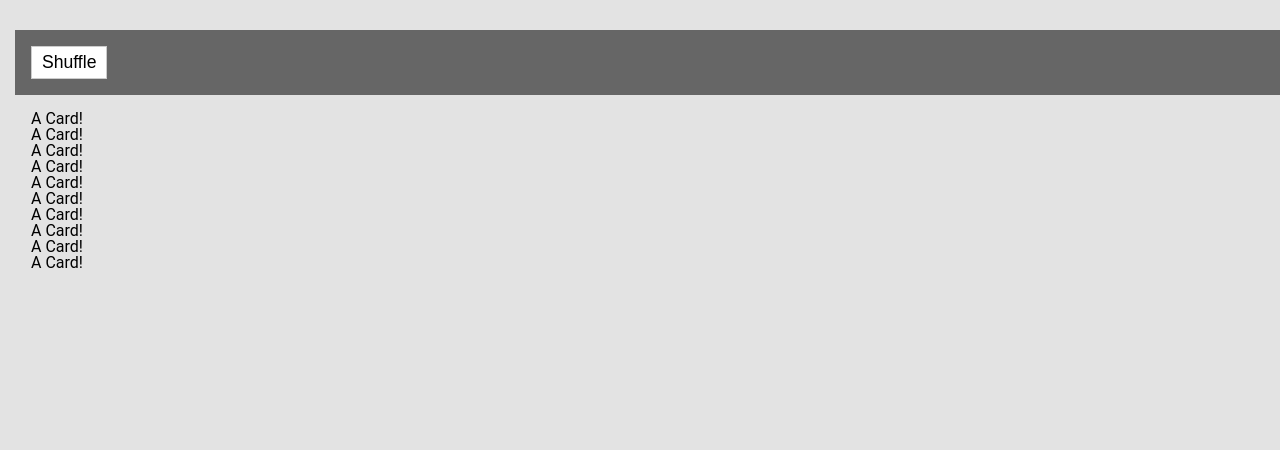
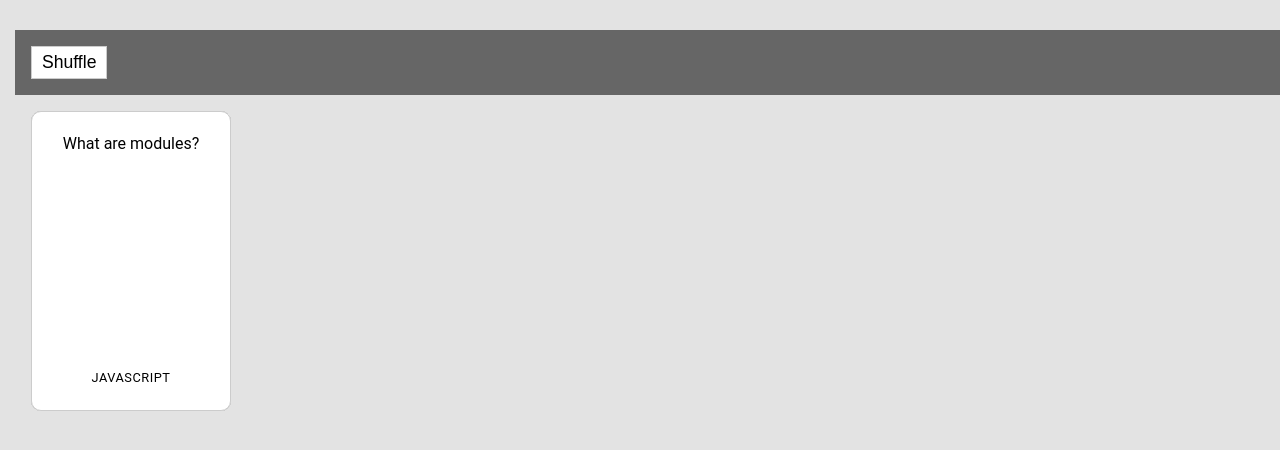
Before and after one commit to rimeister/flashcards-angular, an Angular app: page / in a window 1280 px wide. Shown: the top 450 px of the page. Built offline with nearby package versions, Linux system fonts and the light colour scheme; grey boxes are pictures that could not be loaded.

Commit message:
App now pulls in card data and populates the cards with the data

```diff
--- a/src/app/app.component.ts
+++ b/src/app/app.component.ts
@@ -18,6 +18,8 @@ export class AppComponent implements OnInit {
 	}
 
 	ngOnInit(): void { // Void, so of no type request -- get, post, etc.
+		// So: The component that uses the data needs to import it, and import the HttpClient module at the top of the file to do the request.
+		// i.e., it can't go on app.component.ts. This data can be passed into child elements via props, though.
 		this.http.get<Object>('../assets/json/flashcard_QA.json').subscribe(
 			data => {
 				this.cards = data;
--- a/src/app/card/card.component.html
+++ b/src/app/card/card.component.html
@@ -1,3 +1,14 @@
-<p>
-  A Card!
-</p>
+<div class="card_container stacked_card">
+    <div class="flip">
+        <div class="card_front">
+            <div class="front_val">
+                <h3>{{ cardData.q }}</h3>
+            </div>
+            <div class="cat_val">{{ cardData.category }}</div>
+        </div>
+        <div class="card_back">
+            <div class="back_val">
+                <p>{{ cardData.q }}</p><a href="{{ cardData.link }}" target="_blank">Learn More<img src="lib/images/info.svg"></a></div>
+        </div>
+    </div>
+</div>
--- a/src/app/card/card.component.ts
+++ b/src/app/card/card.component.ts
@@ -2,7 +2,8 @@ import { Component, OnInit } from '@angular/core';
 
 @Component({
   selector: 'app-card',
-  templateUrl: './card.component.html'
+  templateUrl: './card.component.html',
+  inputs: ['cardData']
 })
 export class CardComponent implements OnInit {
 
--- a/src/app/deck/deck.component.html
+++ b/src/app/deck/deck.component.html
@@ -1,3 +1,3 @@
 <div id="deck_div">
-	<app-card *ngFor="let card of (cards | addCards)"></app-card>
+	<app-card *ngFor="let card of (cards | addCards)" [cardData]="card"></app-card>
 </div>
--- a/src/assets/json/flashcard_QA.json
+++ b/src/assets/json/flashcard_QA.json
@@ -1,53 +1,53 @@
 [
 	{
-		"q": "<h3>What is JSON?</h3>",
-		"a": "<p>JavaScript Object Notation is a lightweight data-interchange format. It is easy for humans to read and write. It is easy for machines to parse and generate.</p>",
+		"q": "What is JSON?",
+		"a": "JavaScript Object Notation is a lightweight data-interchange format. It is easy for humans to read and write. It is easy for machines to parse and generate.",
 		"link": "https://www.toptal.com/javascript/interview-questions",
 		"category": "javascript"
 	},{
-		"q": "<h3>What is the differnce between <br>== and ===?</h3>",
+		"q": "What is the differnce between <br>== and ===?",
 		"a": "'==' allows for coersion</p>",
 		"link": "https://www.toptal.com/javascript/interview-questions",
 		"category": "javascript"
 	},{
-        "q": "<h3>What is the differnce between null and undefined?</h3>",
+        "q": "What is the differnce between null and undefined?",
         "a": "Null is an object. Undefined is when you decalre a variable but don't assign it.",
         "link": "https://www.toptal.com/javascript/interview-questions",
         "category": "javascript"
       },{
-        "q": "<h3>What is a Global variable?</h3>",
+        "q": "What is a Global variable?",
         "a": "Global variables live as long as your application lives. Local variables have short lives. They are created when the function is invoked, and deleted when the function is finished.",
         "link": "https://www.toptal.com/javascript/interview-questions",
         "category": "javascript"
 
       },{
-        "q": "<h3>What does this refer to in Javascript?</h3>",
+        "q": "What does this refer to in Javascript?",
         "a": "The value of this, when used in a function, is the object that 'owns' the function. This is defined in the context in which it is called.",
         "link": "https://www.toptal.com/javascript/interview-questions",
         "category": "javascript"
 
       },{
-        "q": "<h3>What is a closure?</h3>",
+        "q": "What is a closure?",
         "a": "It makes it possible for a function to have 'private' variables. Inner variables are protected by the scope of an anonymous function, and can only be changed using the parent function.",
         "link": "https://www.w3schools.com/js/js_function_closures.asp",
         "category": "javascript"
       },{
-        "q": "<h3>What is encapsulation?</h3>",
+        "q": "What is encapsulation?",
         "a": "Encapsulation is the ability of an object to be a container (or capsule) for its member properties, including variables and methods.",
         "link": "http://stackoverflow.com/questions/3597087/encapsulation-in-javascript",
         "category": "javascript"
       },{
-        "q": "<h3>What does the term headless mean?</h3>",
+        "q": "What does the term headless mean?",
         "a": "Without a graphical display.",
         "link": "http://stackoverflow.com/questions/4647719/what-does-headless-mean",
         "category": "javascript"
       },{
-        "q": "<h3>What is namespacing?</h3>",
+        "q": "What is namespacing?",
         "a": "Namespacing is a technique employed to avoid collisions with other objects or variables in the global namespace.",
         "link": "http://stackoverflow.com/questions/4647719/what-does-headless-mean",
         "category": "javascript"
       },{
-        "q": "<h3>What are modules?</h3>",
+        "q": "What are modules?",
         "a": "Like a book chapter, modules are just clusters of words (or code, as the case may be). Anonymous closure, global import, Object Interface, Reveal module",
         "link": "https://medium.freecodecamp.com/javascript-modules-a-beginner-s-guide-783f7d7a5fcc",
         "category": "javascript"
```
